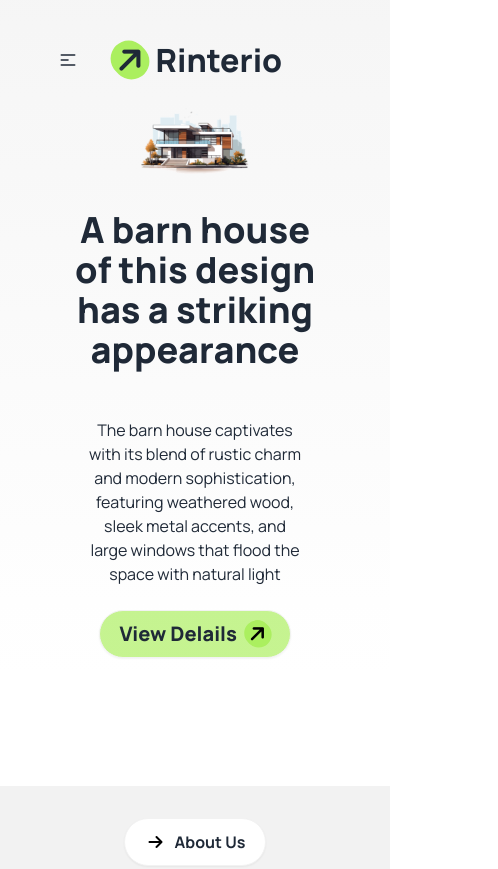
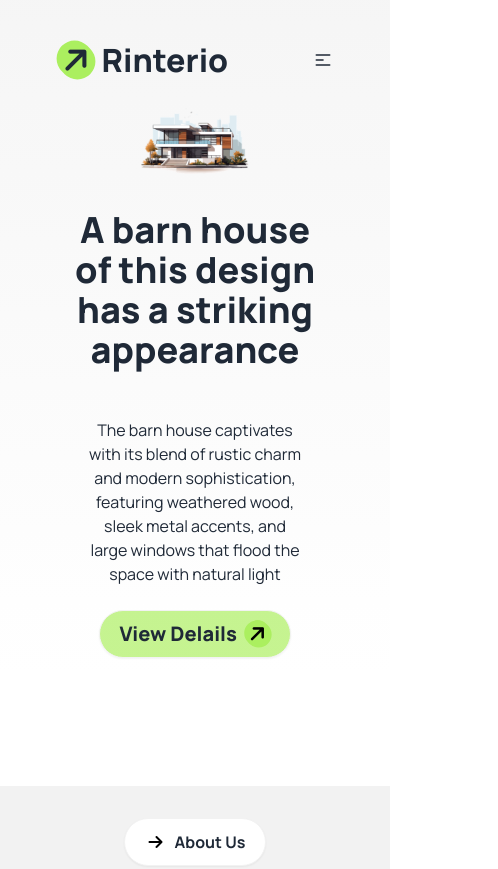
Before and after one commit to riyanhossan/rinterio-website, a plain HTML site: page index.html in a window 390 px wide. Shown: the top 869 px of the page, 498 px wide, since content can reach past the window. Drawn offline with nearby package versions, Linux system fonts and the light colour scheme.

Commit message:
md responsive added

```diff
--- a/index.html
+++ b/index.html
@@ -35,7 +35,7 @@
         <!-- navbar start -->
         <nav class="pt-7">
             <div class="navbar justify-between w-5/6 mx-auto">
-                <div class="navbar-start max-w-[20%]">
+                <div class="navbar-start md:w-[20%] w-full justify-between flex-row-reverse">
                   <div class="dropdown">
                     <div tabindex="0" role="button" class="btn btn-ghost lg:hidden">
                       <svg
```
